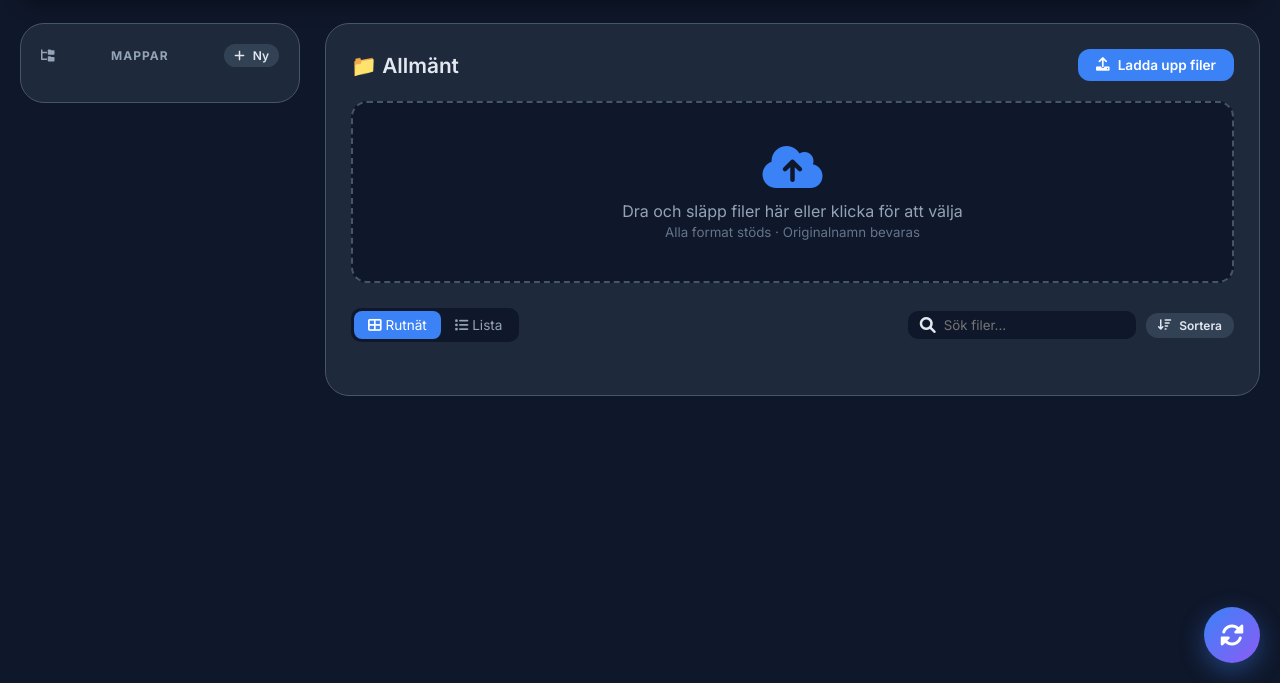
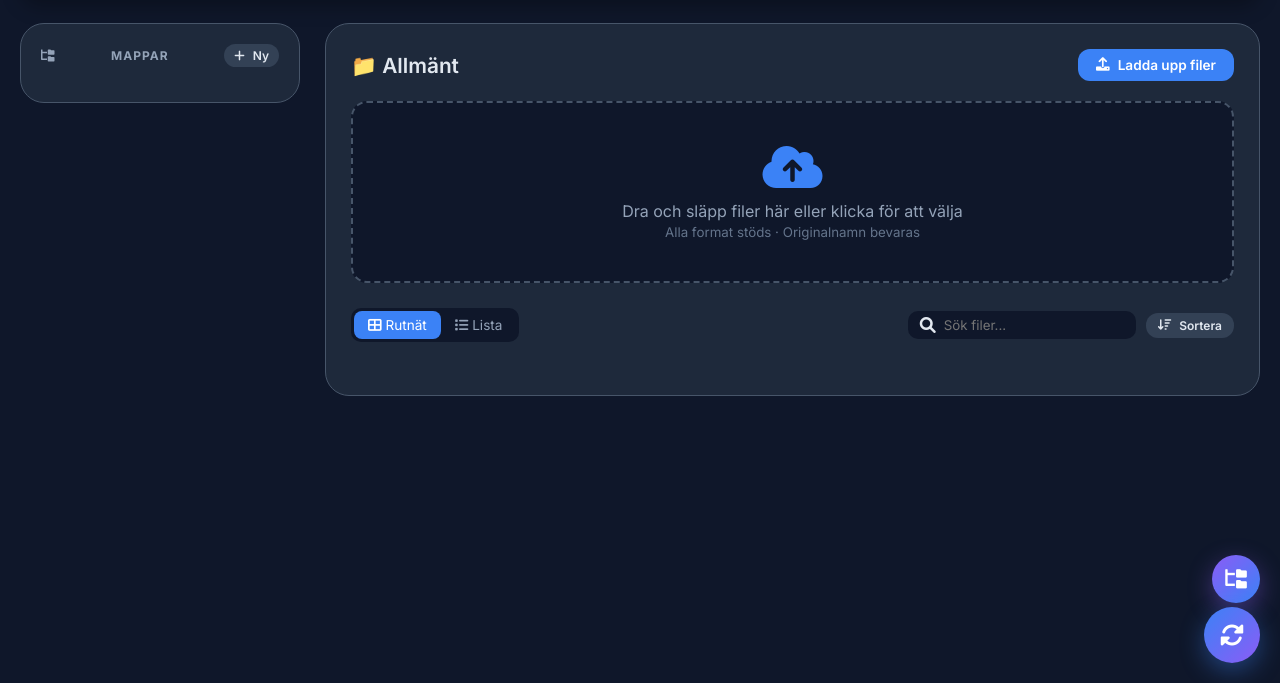
Before and after one commit to teamgeomira/browser, a website: page index.html in a window 1280 px wide. Shown: the part 117-800 px from the top of the page. Drawn offline with Linux system fonts and the light colour scheme; no server answers.

Commit message:
Update index.html

```diff
--- a/index.html
+++ b/index.html
@@ -1624,5 +1624,6 @@
 </script>
 <script src="tools.js"></script>
 <script src="sync.js"></script>
+<script src="sync-manager.js"></script>
 </body>
 </html>
```
